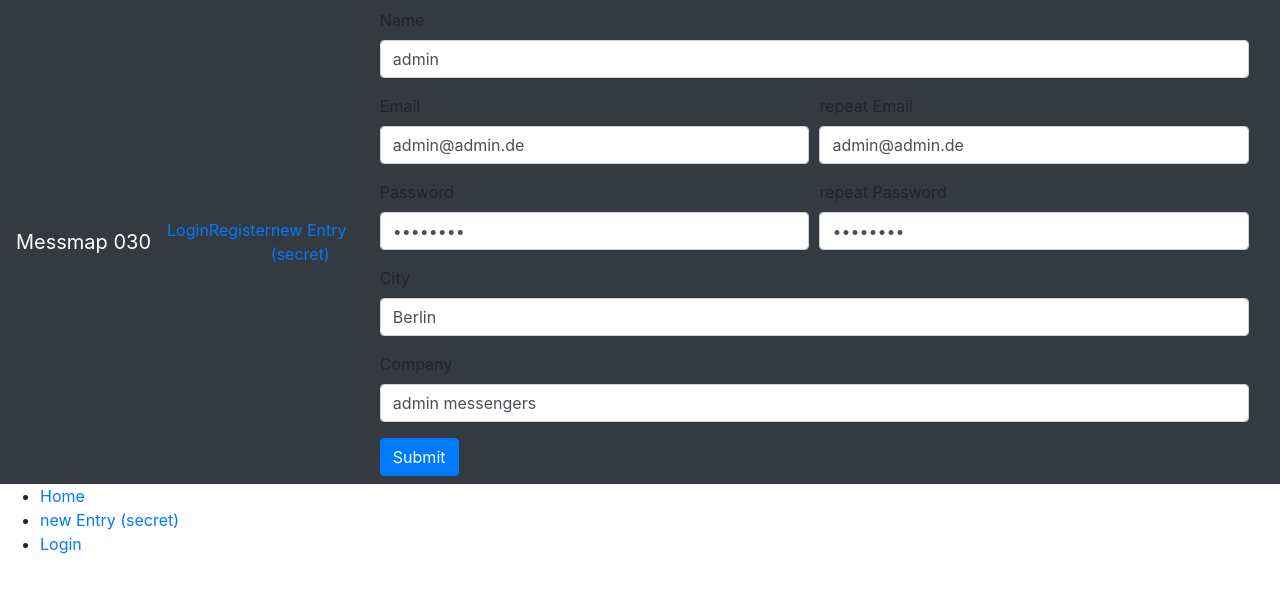
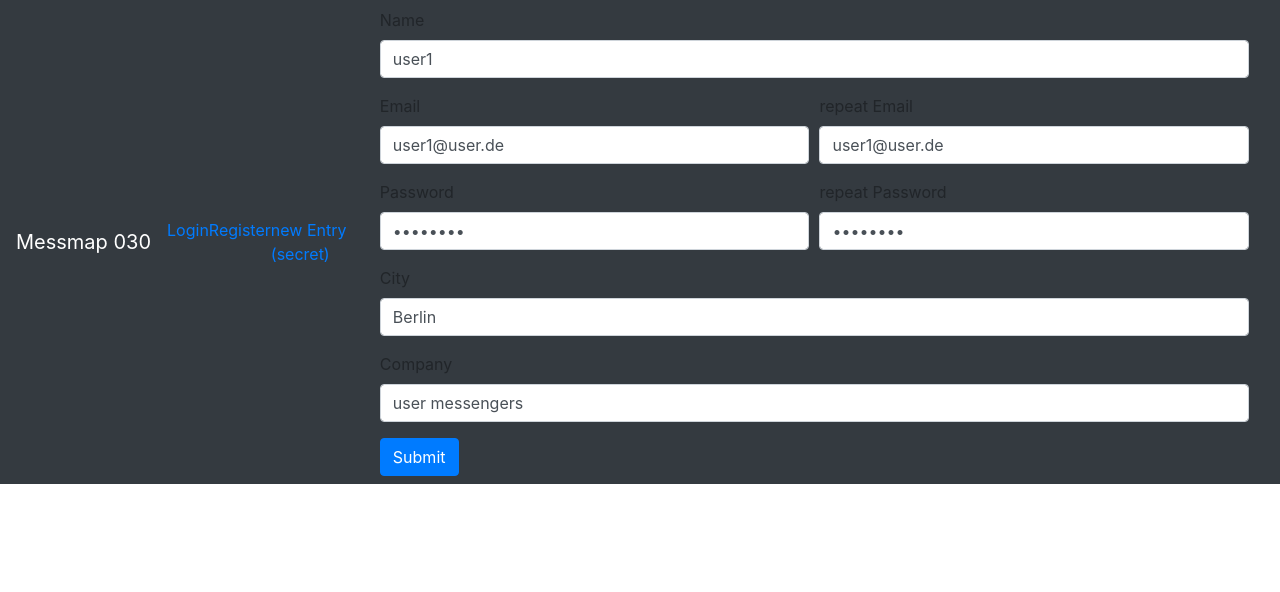
Before and after one commit to MarkusHeine/messmap030, a React (Create React App) app in the folder client/: page /register in a window 1280 px wide. Shown: the top 592 px of the page. Built offline with nearby package versions, Linux system fonts and the light colour scheme.

Commit message:
form validation register form

```diff
--- a/client/src/App.tsx
+++ b/client/src/App.tsx
@@ -1,6 +1,6 @@
 import React from "react";
 // import axios from "axios";
-import { Link, Switch, Route } from "react-router-dom";
+import { Switch, Route } from "react-router-dom";
 import HomeComponent from "./components/home";
 import NewEntryComponents from "./components/newEntry";
 import LoginComponent from "./components/login";
@@ -11,6 +11,7 @@ import "./App.css";
 const App: React.FC = () => {
     return (
         <div className="App">
+            <nav>
                 <Container fluid>
                     <Row>
                         <Col>
@@ -18,18 +19,6 @@ const App: React.FC = () => {
                         </Col>
                     </Row>
                 </Container>
-            <nav>
-                <ul>
-                    <li>
-                        <Link to="/">Home</Link>
-                    </li>
-                    <li>
-                        <Link to="/newEntry"> new Entry (secret)</Link>
-                    </li>
-                    <li>
-                        <Link to="/login"> Login</Link>
-                    </li>
-                </ul>
             </nav>
             <main>
                 <Switch>
--- a/client/src/components/Login.component.tsx
+++ b/client/src/components/Login.component.tsx
@@ -34,7 +34,7 @@ const LoginComponment: React.FC<LoginComponmentProps> = ({ history }) => {
             .required()
     });
 
-    const handleSubmit = async (e: any) => {
+    const handleSubmit = async (e: React.FormEvent<HTMLFormElement>) => {
         console.log("submit");
         e.preventDefault();
         const loginDataJSON = JSON.stringify(loginData);
@@ -57,7 +57,6 @@ const LoginComponment: React.FC<LoginComponmentProps> = ({ history }) => {
                 throw new Error(resp);
             }
         } catch (error) {
-            console.log("error:", error);
             let message: string[];
             if (error.name !== "ValidationError") {
                 message = [error.response.request.response];
--- a/client/src/components/Register.component.tsx
+++ b/client/src/components/Register.component.tsx
@@ -3,6 +3,8 @@ import { Button, Form } from "react-bootstrap";
 import { Col } from "react-bootstrap";
 import * as yup from "yup";
 import { History, LocationState } from "history";
+import { ValidationError } from "../models/ValidationError.model";
+import ValidationErrorMessage from "../utils/validationError";
 
 type RegisterProps = {
     history: History<LocationState>;
@@ -19,13 +21,17 @@ type FormValues = {
 };
 const RegisterComponent: React.FC<RegisterProps> = ({}) => {
     const [registerData, setRegisterData] = useState<FormValues>({
-        name: "admin",
-        email: "admin@admin.de",
-        repeatEmail: "admin@admin.de",
-        password: "admin123",
-        repeatPassword: "admin123",
+        name: "user1",
+        email: "user1@user.de",
+        repeatEmail: "user1@user.de",
+        password: "user1234",
+        repeatPassword: "user1234",
         city: "Berlin",
-        company: "admin messengers"
+        company: "user messengers"
+    });
+
+    const [validationError, setValidationError] = useState<ValidationError>({
+        error: false
     });
 
     const registerDataSchema = yup.object().shape({
@@ -50,8 +56,24 @@ const RegisterComponent: React.FC<RegisterProps> = ({}) => {
         company: yup.string()
     });
 
-    const handleSubmit = (e: any) => {
+    const handleSubmit = async (e: React.FormEvent<HTMLFormElement>) => {
         console.log("register submit");
+        e.preventDefault();
+        const registerDataJSON = JSON.stringify(registerData);
+        try {
+            await registerDataSchema.validate(registerData, {
+                abortEarly: false
+            });
+        } catch (error) {
+            console.log("error:", error);
+            let message: string[];
+            if (error.name !== "ValidationError") {
+                message = [error.response.request.response];
+            } else {
+                message = error.errors;
+            }
+            setValidationError({ error: true, errorMessage: message });
+        }
     };
 
     const handleChange = (e: React.ChangeEvent<HTMLInputElement>) => {
@@ -131,6 +153,9 @@ const RegisterComponent: React.FC<RegisterProps> = ({}) => {
                     value={registerData.company}
                 />
             </Form.Group>
+            <ValidationErrorMessage
+                error={validationError}
+            ></ValidationErrorMessage>
             <Button variant="primary" type="submit">
                 Submit
             </Button>
```
Also changed, not shown: 1 other file (tests, documents, lock files or other folders). Lines whose indentation alone changed are shown as unchanged.
